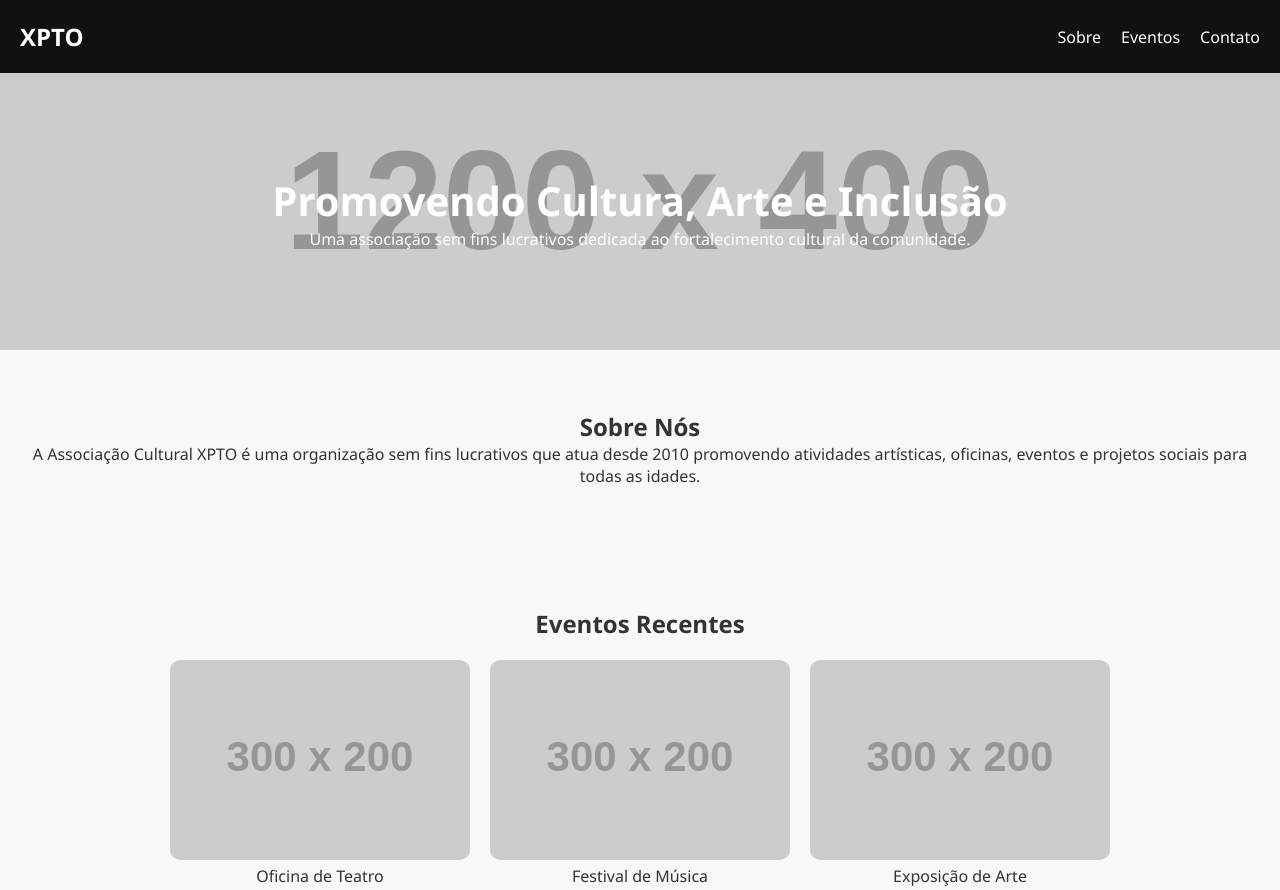
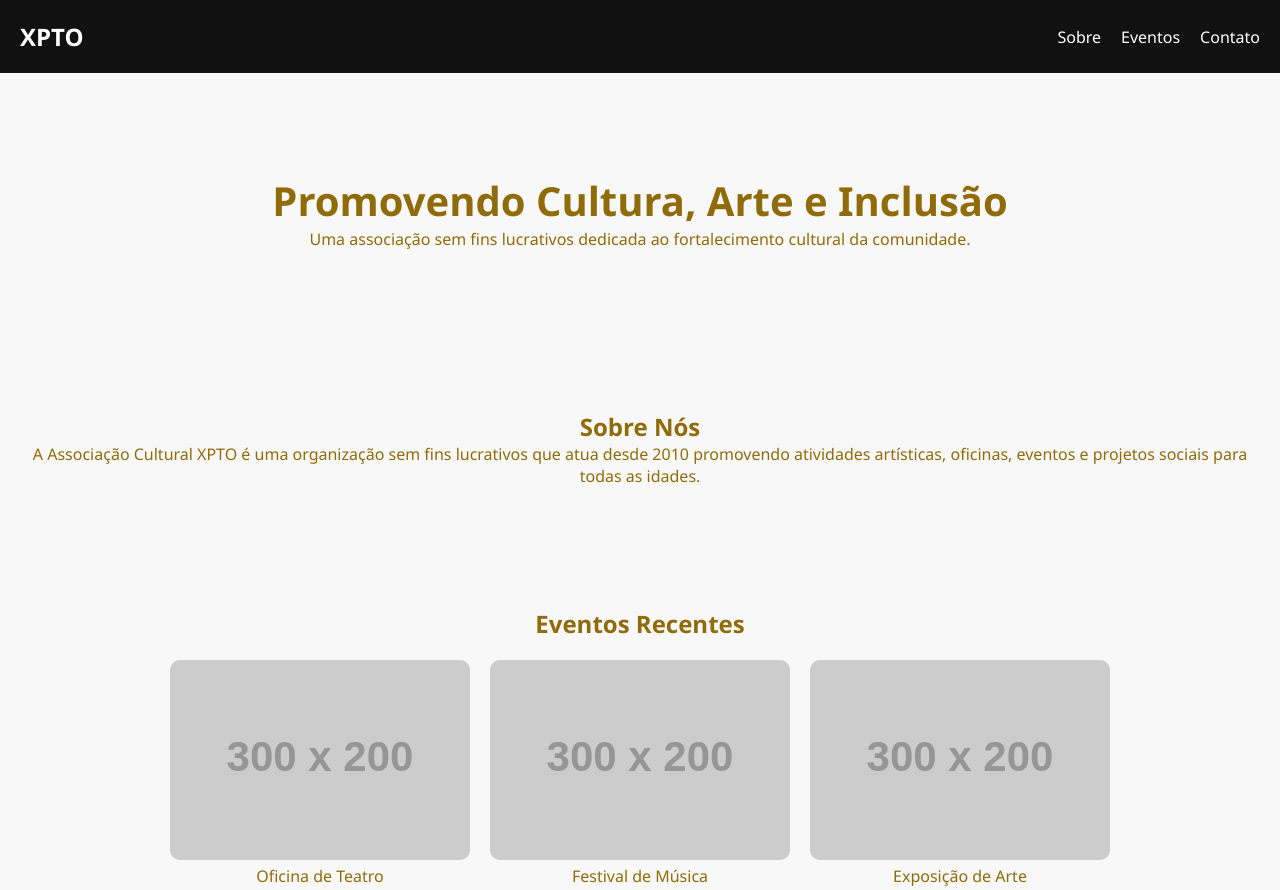
Before and after one commit to Carninhas/share-world, a plain HTML site: page index.html in a window 1280 px wide. Shown: the top 890 px of the page. Drawn offline with Linux system fonts and the light colour scheme; placeholder pictures from the web are drawn by us.

Commit message:
Update style.css

```diff
--- a/style.css
+++ b/style.css
@@ -7,7 +7,7 @@
 
 body {
     background-color: #f8f8f8;
-    color: #333;
+    color: #8f6b09;
 }
 
 header {
@@ -41,8 +41,8 @@ nav a:hover {
 }
 
 .hero {
-    background: url('https://via.placeholder.com/1200x400') no-repeat center center/cover;
-    color: white;
+    /*background: url('https://via.placeholder.com/1200x400') no-repeat center center/cover;*/
+    color: #8f6b09;
     text-align: center;
     padding: 100px 20px;
 }
```
